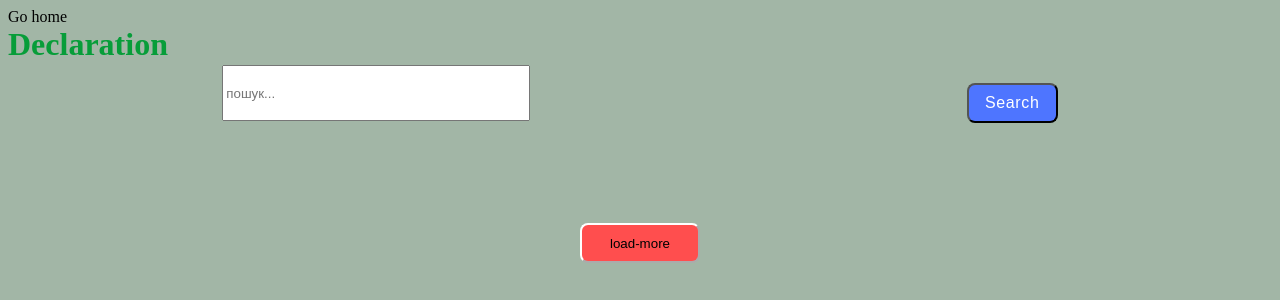
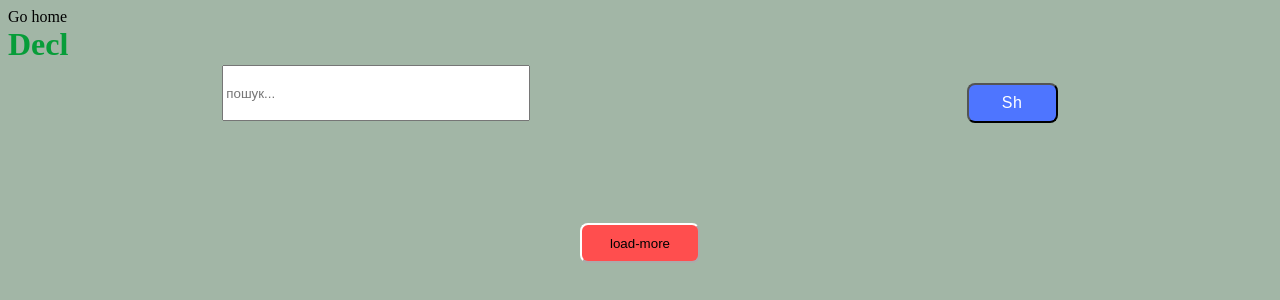
Before and after one commit to Andreyisenko/TreningVite, a website built with Vite: page src/gallery.html in a window 1280 px wide. Built offline with nearby package versions, Linux system fonts and the light colour scheme.

Commit message:
Update gallery.html

```diff
--- a/src/gallery.html
+++ b/src/gallery.html
@@ -9,7 +9,7 @@
   </head>
   <body>
     <p><a href="./index.html">Go home</a></p>
-    <h1 class="title-H">Declaration</h1>
+    <h1 class="title-H">Decl</h1>
     <form class="forM" autocomplete="off">
       <input
         type="text"
@@ -17,10 +17,10 @@
         name="infO"
         placeholder="пошук..."
       />
-      <button class="button-sab" type="submit">Search</button>
+      <button class="button-sab" type="submit">Sh</button>
     </form>
     <ul class="gallery">
-         <li></li>
+      <li></li>
     </ul>
     <button class="load-more" type="submit">load-more</button>
     <script type="module" src="./js/gallery.js"></script>
```
